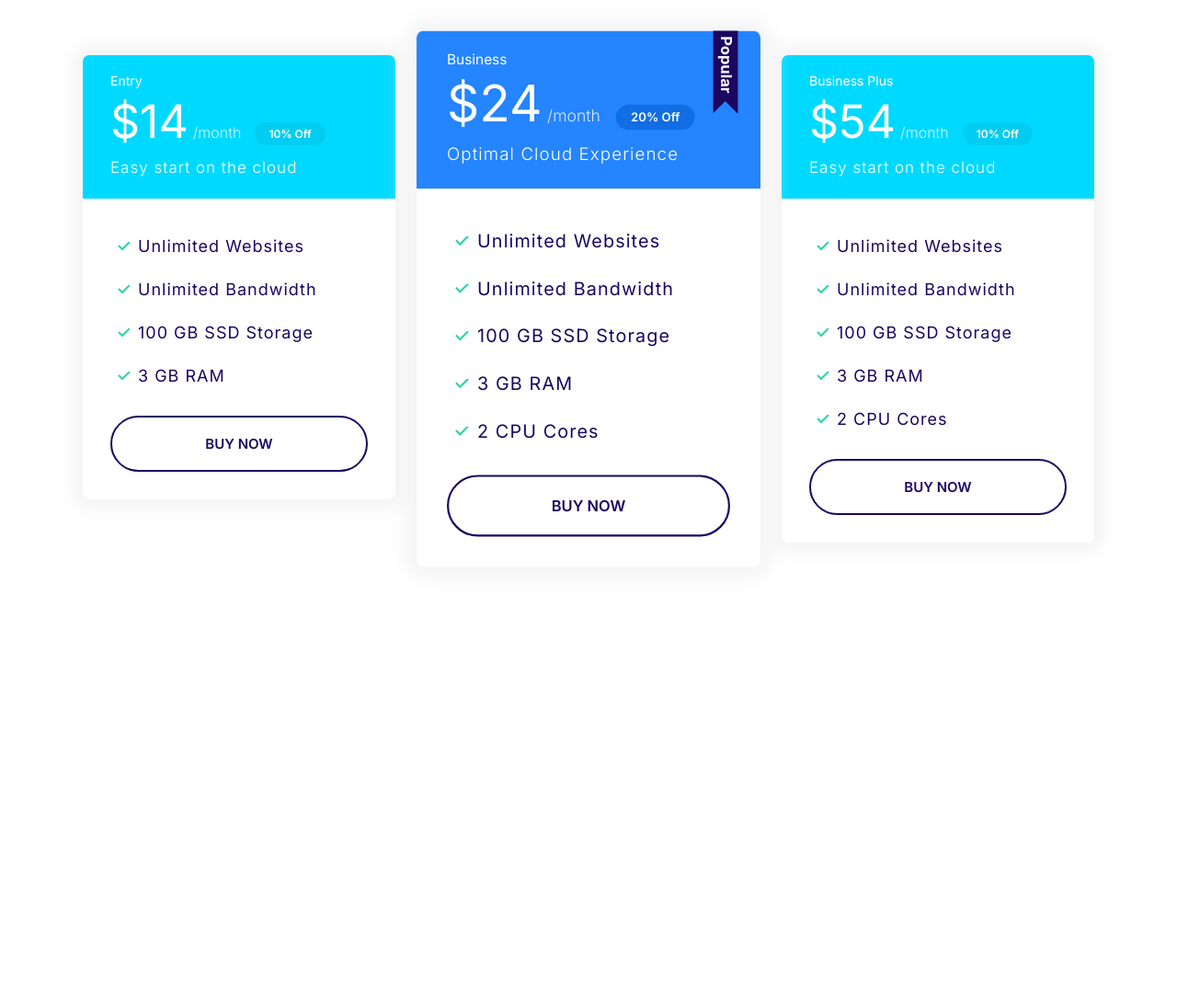
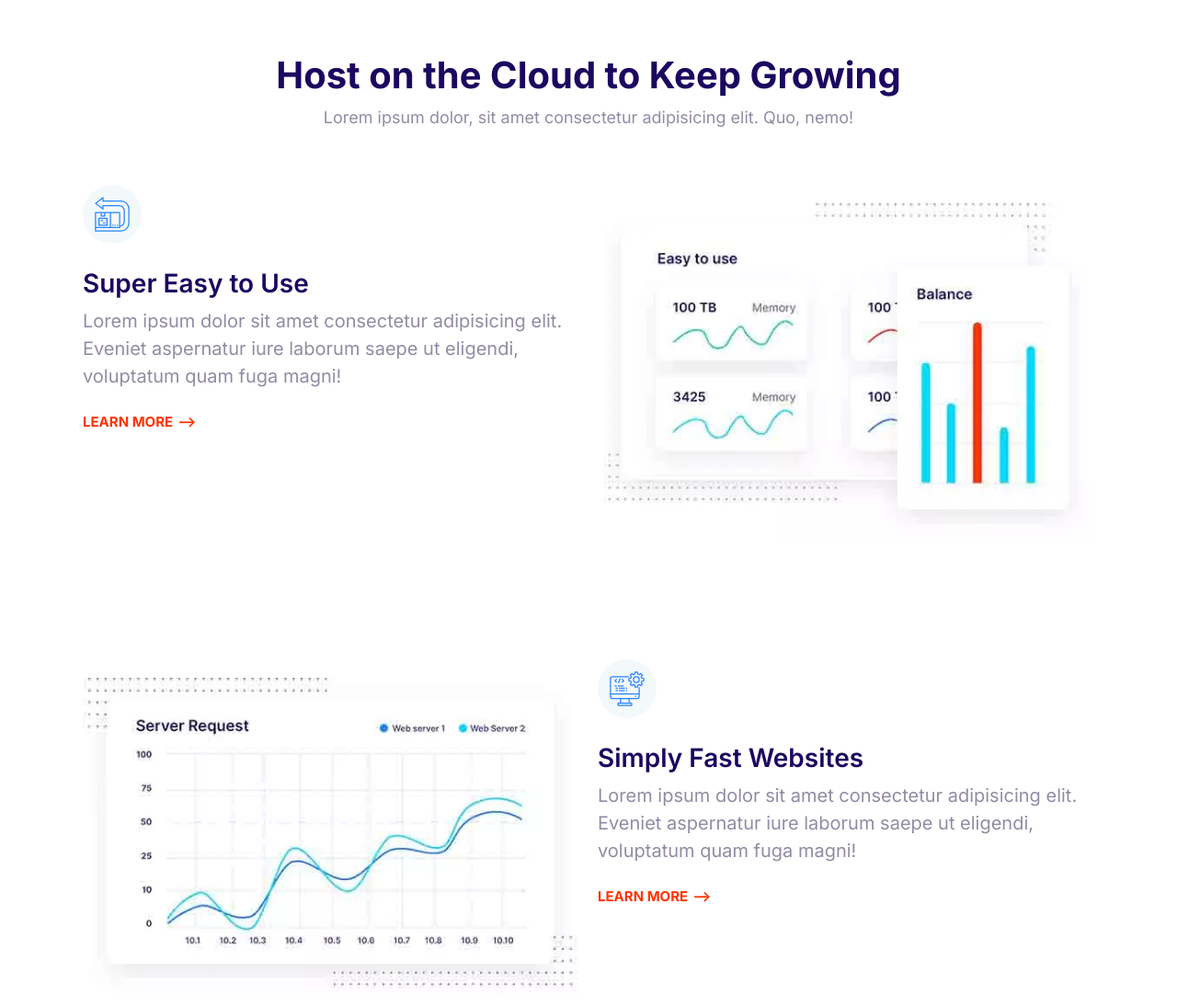
Before and after one commit to amir-es-dev/Moshify, a plain HTML site: page index.html in a window 1280 px wide. Shown: the top 1095 px of the page at 92% size. Before the commit the page ends 800 px from the top, so only its background shows below. Drawn offline with Linux system fonts and the light colour scheme.

Commit message:
Building feature block

```diff
--- a/css/styles.css
+++ b/css/styles.css
@@ -785,3 +785,39 @@ a {
   max-width: 500px;
   margin: 0 auto;
 }
+
+/* Feature */
+
+.feature {
+  gap: 4rem 2rem;
+  margin: 12rem 0;
+}
+
+.feature:first-of-type {
+  margin-top: 6rem;
+}
+
+.feature__heading {
+  font-size: 2.8rem;
+  margin-top: 1rem 0;
+  font-weight: 600;
+}
+
+.feature__content p {
+  font-size: 2rem;
+}
+
+.feature__content a {
+  margin-bottom: 2rem;
+}
+
+.feature__image {
+  width: 100%;
+  margin-top: 2rem;
+}
+
+@media screen and (min-width: 768px) {
+  .feature:nth-of-type(even) .feature__content {
+    order: 2;
+  }
+}
--- a/index.html
+++ b/index.html
@@ -15,71 +15,121 @@
     <link rel="stylesheet" href="css/styles.css" />
   </head>
   <body>
-    <section class="block container block-plans">
-      <div class="grid grid--1x3">
-        <div class="plan">
-          <div class="card card--secondary">
-            <header class="card__header">
-              <h3 class="plan__name">Entry</h3>
-              <span class="plan__price">$14</span>
-              <span class="plan__bill-cycle">/month</span>
-              <span class="badge badge--secondary badge--small">10% Off</span>
-              <span class="plan__description">Easy start on the cloud</span>
-            </header>
-            <div class="card__body">
-              <ul class="list list--tick">
-                <li class="list__item">Unlimited Websites</li>
-                <li class="list__item">Unlimited Bandwidth</li>
-                <li class="list__item">100 GB SSD Storage</li>
-                <li class="list__item">3 GB RAM</li>
-              </ul>
-              <button class="btn btn--outline btn--block">buy now</button>
-            </div>
-          </div>
+    <section class="block container">
+      <div class="block__header">
+        <h2 class="block__heading">Host on the Cloud to Keep Growing</h2>
+        <p>
+          Lorem ipsum dolor, sit amet consectetur adipisicing elit. Quo, nemo!
+        </p>
+      </div>
+      <article class="grid grid--1x2 feature">
+        <div class="feature__content">
+          <span class="icon-container">
+            <svg class="icon icon--primary">
+              <use xlink:href="images/sprite.svg#easy"></use>
+            </svg>
+          </span>
+          <h3 class="feature__heading">Super Easy to Use</h3>
+          <p>
+            Lorem ipsum dolor sit amet consectetur adipisicing elit. Eveniet
+            aspernatur iure laborum saepe ut eligendi, voluptatum quam fuga
+            magni!
+          </p>
+          <a href="#" class="link-arrow">learn more</a>
         </div>
-        <div class="plan plan--popular">
-          <div class="card card--primary">
-            <header class="card__header">
-              <h3 class="plan__name">Business</h3>
-              <span class="plan__price">$24</span>
-              <span class="plan__bill-cycle">/month</span>
-              <span class="badge badge--primary badge--small">20% Off</span>
-              <span class="plan__description">Optimal Cloud Experience</span>
-            </header>
-            <div class="card__body">
-              <ul class="list list--tick">
-                <li class="list__item">Unlimited Websites</li>
-                <li class="list__item">Unlimited Bandwidth</li>
-                <li class="list__item">100 GB SSD Storage</li>
-                <li class="list__item">3 GB RAM</li>
-                <li class="list__item">2 CPU Cores</li>
-              </ul>
-              <button class="btn btn--outline btn--block">buy now</button>
-            </div>
-          </div>
+        <picture>
+          <source
+            type="image/webp "
+            srcset="images/easy.webp 1x, images/easy@2x.webp 2x"
+          />
+          <source
+            type="image/jpg "
+            srcset="images/easy.jpg 1x, images/easy@2x.jpg 2x"
+          />
+          <img class="feature__image" src="images/easy@2x.jpg" alt="" />
+        </picture>
+      </article>
+      <article class="grid grid--1x2 feature">
+        <div class="feature__content">
+          <span class="icon-container">
+            <svg class="icon icon--primary">
+              <use xlink:href="images/sprite.svg#computer"></use>
+            </svg>
+          </span>
+          <h3 class="feature__heading">Simply Fast Websites</h3>
+          <p>
+            Lorem ipsum dolor sit amet consectetur adipisicing elit. Eveniet
+            aspernatur iure laborum saepe ut eligendi, voluptatum quam fuga
+            magni!
+          </p>
+          <a href="#" class="link-arrow">learn more</a>
         </div>
-        <div class="plan">
-          <div class="card card--secondary">
-            <header class="card__header">
-              <h3 class="plan__name">Business Plus</h3>
-              <span class="plan__price">$54</span>
-              <span class="plan__bill-cycle">/month</span>
-              <span class="badge badge--secondary badge--small">10% Off</span>
-              <span class="plan__description">Easy start on the cloud</span>
-            </header>
-            <div class="card__body">
-              <ul class="list list--tick">
-                <li class="list__item">Unlimited Websites</li>
-                <li class="list__item">Unlimited Bandwidth</li>
-                <li class="list__item">100 GB SSD Storage</li>
-                <li class="list__item">3 GB RAM</li>
-                <li class="list__item">2 CPU Cores</li>
-              </ul>
-              <button class="btn btn--outline btn--block">buy now</button>
-            </div>
-          </div>
+        <picture>
+          <source
+            type="image/webp "
+            srcset="images/fast.webp 1x, images/fast@2x.webp 2x"
+          />
+          <source
+            type="image/jpg "
+            srcset="images/fast.jpg 1x, images/fast@2x.jpg 2x"
+          />
+          <img class="feature__image" src="images/fast@2x.jpg" alt="" />
+        </picture>
+      </article>
+      <article class="grid grid--1x2 feature">
+        <div class="feature__content">
+          <span class="icon-container">
+            <svg class="icon icon--primary">
+              <use xlink:href="images/sprite.svg#wordpress"></use>
+            </svg>
+          </span>
+          <h3 class="feature__heading">Wordpress Made Easy</h3>
+          <p>
+            Lorem ipsum dolor sit amet consectetur adipisicing elit. Eveniet
+            aspernatur iure laborum saepe ut eligendi, voluptatum quam fuga
+            magni!
+          </p>
+          <a href="#" class="link-arrow">learn more</a>
         </div>
-      </div>
+        <picture>
+          <source
+            type="image/webp "
+            srcset="images/wordpress.webp 1x, images/wordpress@2x.webp 2x"
+          />
+          <source
+            type="image/jpg "
+            srcset="images/wordpress.jpg 1x, images/wordpress@2x.jpg 2x"
+          />
+          <img class="feature__image" src="images/wordpress@2x.jpg" alt="" />
+        </picture>
+      </article>
+      <article class="grid grid--1x2 feature">
+        <div class="feature__content">
+          <span class="icon-container">
+            <svg class="icon icon--primary">
+              <use xlink:href="images/sprite.svg#clock"></use>
+            </svg>
+          </span>
+          <h3 class="feature__heading">24/7 Expert Support</h3>
+          <p>
+            Lorem ipsum dolor sit amet consectetur adipisicing elit. Eveniet
+            aspernatur iure laborum saepe ut eligendi, voluptatum quam fuga
+            magni!
+          </p>
+          <a href="#" class="link-arrow">learn more</a>
+        </div>
+        <picture>
+          <source
+            type="image/webp "
+            srcset="images/support.webp 1x, images/support@2x.webp 2x"
+          />
+          <source
+            type="image/jpg "
+            srcset="images/support.jpg 1x, images/support@2x.jpg 2x"
+          />
+          <img class="feature__image" src="images/support@2x.jpg" alt="" />
+        </picture>
+      </article>
     </section>
   </body>
 </html>
```
Also changed, not shown: components/feature block.html (added, +110 -0 lines), images/easy.jpg (added), images/easy.webp (added), images/easy@2x.jpg (added), images/easy@2x.webp (added), images/fast.jpg (added), images/fast.webp (added), images/fast@2x.jpg (added), images/fast@2x.webp (added), images/support.jpg (added), images/support.webp (added), images/support@2x.jpg (added), images/support@2x.webp (added), images/wordpress.jpg (added), 3 more files.
